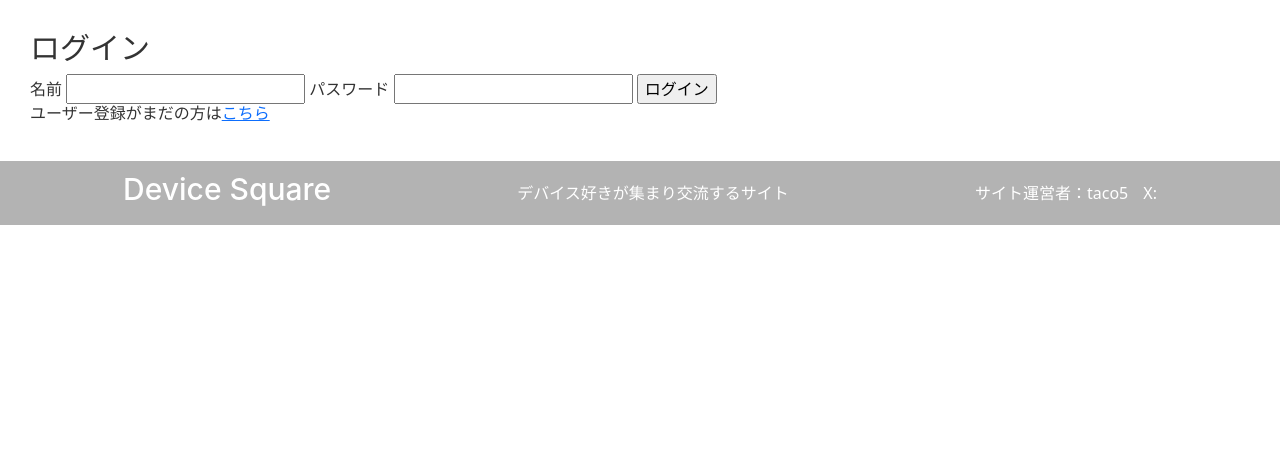
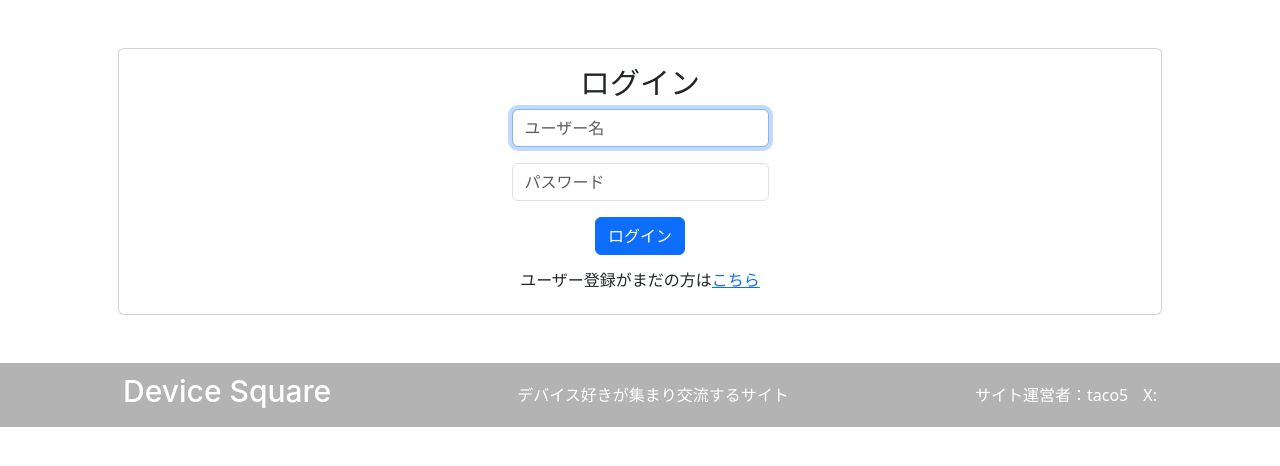
Before and after one commit to 0141tacos/devicesquare, a Flask app: page / in a window 1280 px wide. Shown: the part 107-573 px from the top of the page. Run offline with Flask 3, Linux system fonts and the light colour scheme.

Commit message:
見た目を整えたい

```diff
--- a/static/stylesheet.css
+++ b/static/stylesheet.css
@@ -1,13 +1,20 @@
 div {
     color: #333;
     background-color: #ffff;
-    padding: 30px 30px;
 }
 
 div h1 {
     font-family: "-apple-system", "BlinkMacSystemFont", sans-serif;
     font-size: 30px;
     font-weight: bolds;
+}
+
+.login {
+	margin: 0 auto;
+}
+
+.signup{
+	margin: 0 auto;
 }
 
 h1, h2, h3 {
--- a/templates/base.html
+++ b/templates/base.html
@@ -31,7 +31,7 @@
             </nav>
         </div>
         <!-- 中身 -->
-        <div class="content">
+        <div class="container p-5">
             <!-- テンプレ化して個別に作成 -->
             {% block content %}
             {% endblock %}
--- a/templates/homepage.html
+++ b/templates/homepage.html
@@ -7,7 +7,7 @@
 {% block content %}
 <h1>記事一覧</h1>
 <a href="/create" role="button">新規作成</a>
-<div class="row row-cols-1 row-cols-md-3">
+<div class="row row-cols-1 row-cols-md-3 ">
     {% for post in posts %}
     <div class="col">
         <div class="card">
@@ -20,7 +20,7 @@
             <img src="{{ url_for('uploaded_file', filename=post.image.rsplit('/', 1)[1])}}" class="card-img-top">
             {% endif %}
             <div class="card-body">
-                <a href="/{{post.post_id}}/detail/{{post.title}}">
+                <a href="/{{post.post_id}}/detail/{{post.title}}" class="card-title">
                     <h2>{{ post.title }}</h2>
                 </a>
                 {% if current_user.user_id == post.user_id %}
--- a/templates/login.html
+++ b/templates/login.html
@@ -1,18 +1,24 @@
 {% extends "base.html" %}
 {% block title %}
-    <title>ログイン</title>
+<title>ログイン</title>
 {% endblock %}
 {% block content %}
-    <h1>ログイン</h1>
-    <form method="POST">
-        <label for="user_name">名前</label>
-        <input type="text" name="user_name">
-        <label for="password">パスワード</label>
-        <input type="password" name="password">
-        <input type="submit" value="ログイン">
+<form method="POST" class="text-center card">
+    <div class="card-body login">
+        <h1 class="card-title">ログイン</h1>
+        <p class="card-text">
+            <input type="text" name="user_name" class="form-control" placeholder="ユーザー名" required autofocus>
+        </p>
+        <p class="card-text">
+            <input type="password" name="password" class="form-control" placeholder="パスワード" required>
+        </p>
         {% if text != None %}
-        <p>{{ text }}</p>
+        <p class="alert alert-danger">{{ text }}</p>
         {% endif %}
+        <p class="card-text">
+            <input type="submit" class="btn btn-primary" value="ログイン">
+        </p>
         <h6>ユーザー登録がまだの方は<a href="{{url_for('signup')}}">こちら</a></h6>
-    </form>
+    </div>
+</form>
 {% endblock %}
```
Also changed, not shown: templates/post_detail.html (+4 -4 lines), templates/signup.html (+18 -9 lines).
